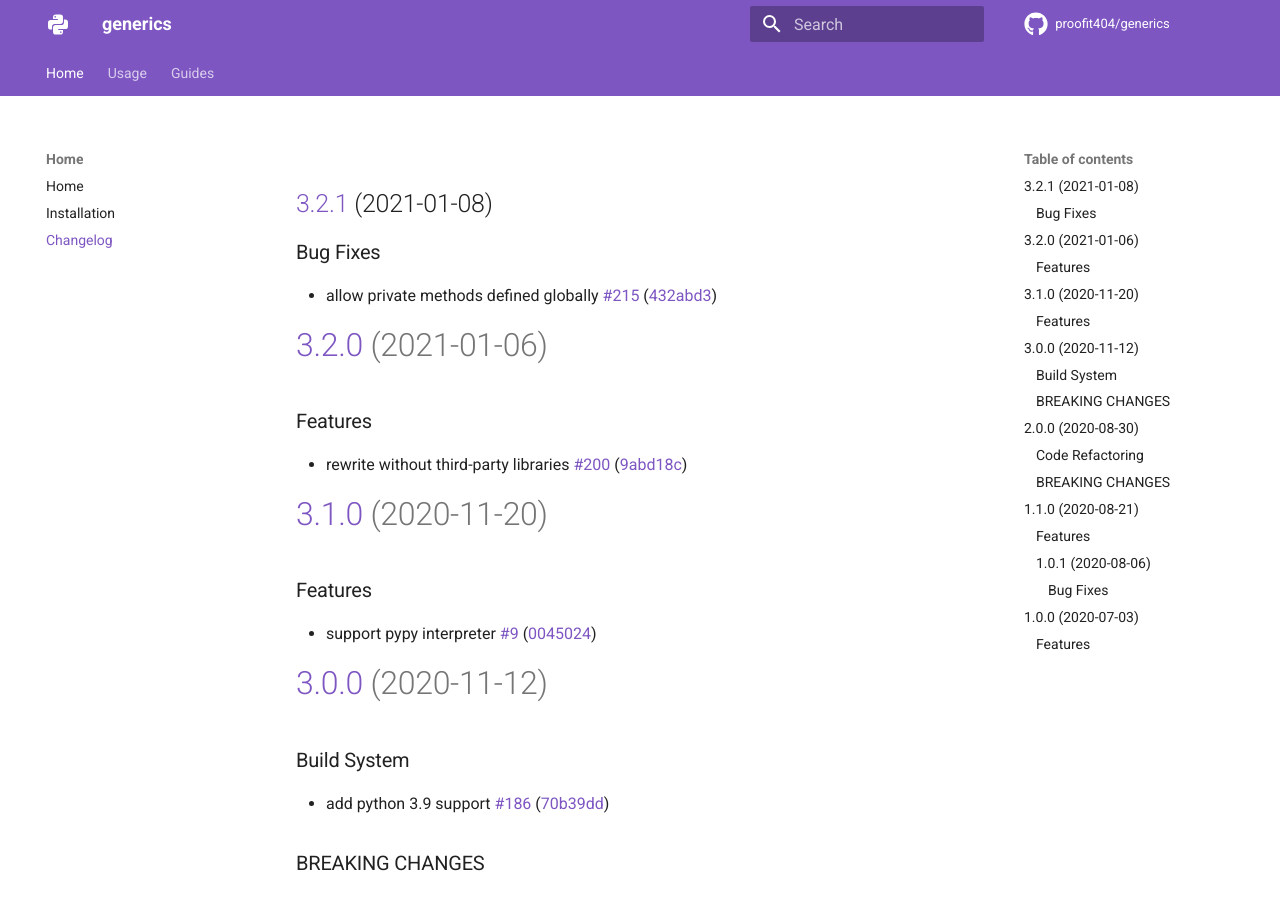
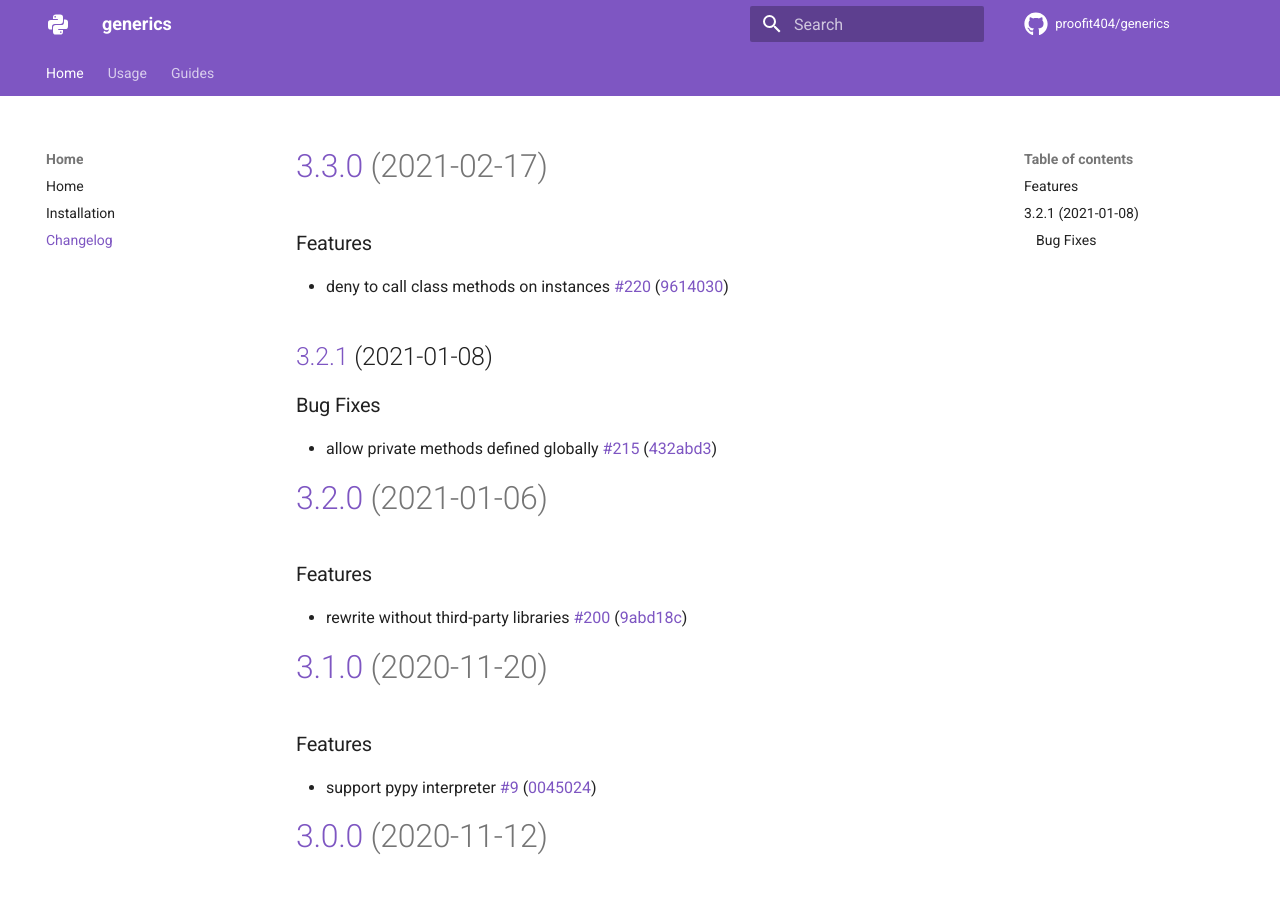
Before and after one commit to proofit404/generics, an MkDocs documentation site: the page built from docs/changelog.md, in a window 1280 px wide and 900 px high. Built offline with MkDocs 1.6.1 and Material for MkDocs 9.7.7, drawn with Linux system fonts in a browser that asks for light colours; comment, search, counter and statistics services are not loaded.

Commit message:
chore(release): 3.3.0 [skip ci]
# [3.3.0](https://github.com/proofit404/generics/compare/3.2.1...3.3.0) (2021-02-17)

### Features

* deny to call class methods on instances [#220](https://github.com/proofit404/generics/issues/220) ([9614030](https://github.com/proofit404/generics/commit/9614030e8f59b6e2bc2b72d851d2cdd522a8e173))

```diff
--- a/docs/changelog.md
+++ b/docs/changelog.md
@@ -1,3 +1,11 @@
+# [3.3.0](https://github.com/proofit404/generics/compare/3.2.1...3.3.0) (2021-02-17)
+
+### Features
+
+- deny to call class methods on instances
+  [#220](https://github.com/proofit404/generics/issues/220)
+  ([9614030](https://github.com/proofit404/generics/commit/9614030e8f59b6e2bc2b72d851d2cdd522a8e173))
+
 ## [3.2.1](https://github.com/proofit404/generics/compare/3.2.0...3.2.1) (2021-01-08)
 
 ### Bug Fixes
--- a/pyproject.toml
+++ b/pyproject.toml
@@ -19,7 +19,7 @@ packages = [
 ]
 readme = "docs/index.md"
 repository = "https://github.com/proofit404/generics"
-version = "3.2.1"
+version = "3.3.0"
 
 [tool.poetry.dependencies]
 python = "~3.6 || ~3.7 || ~3.8 || ~3.9"
```
